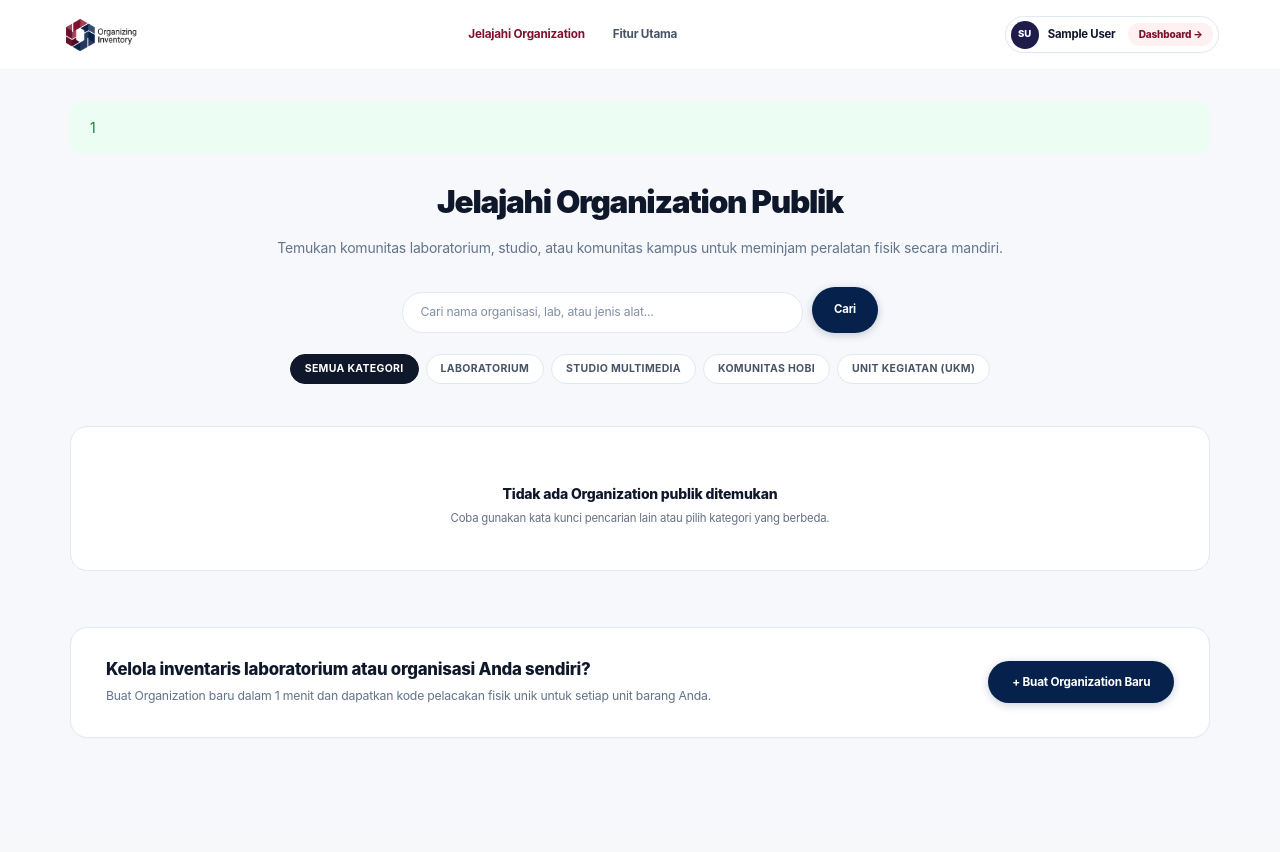
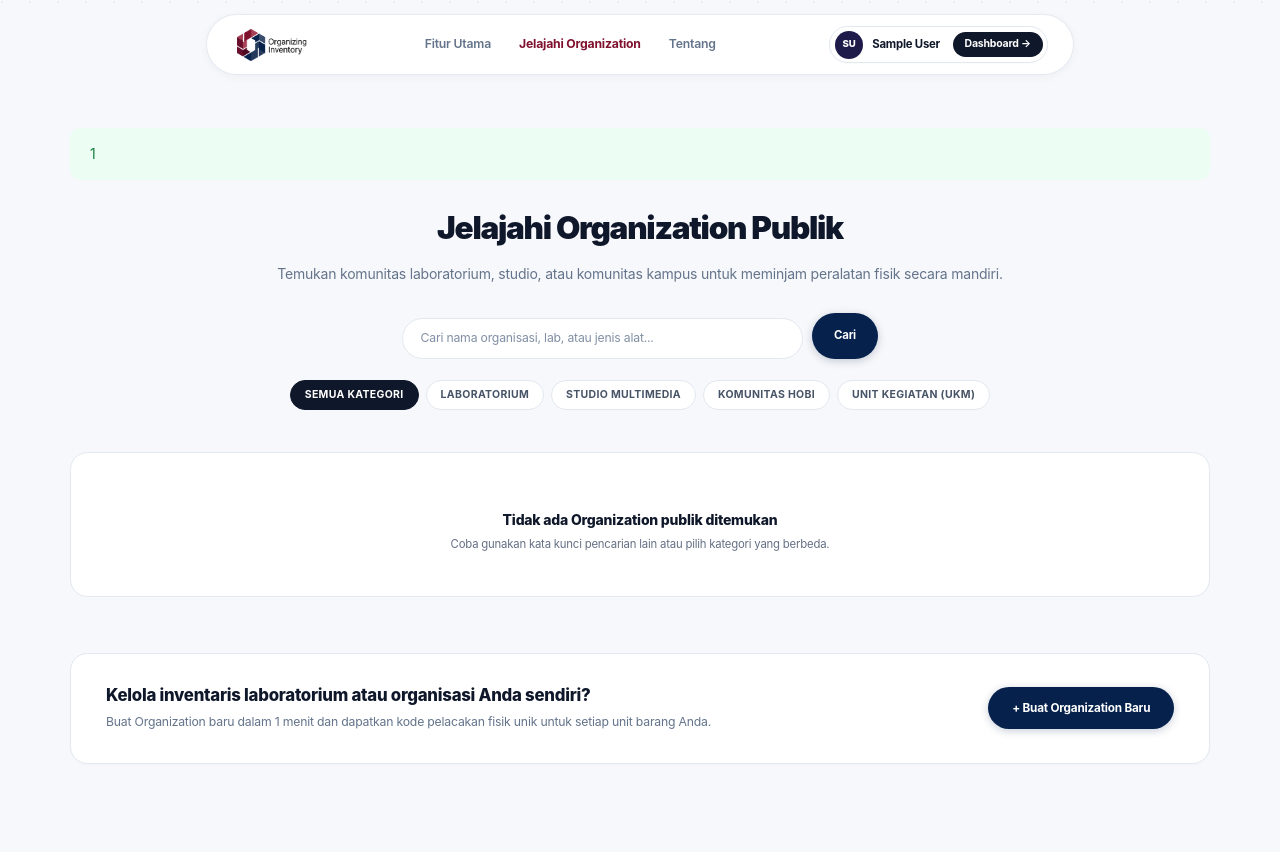
Before and after one commit to chandrakusumaa/Project-MPPL-Sistem-Peminjaman-Barang-Berbasis-Website, a Laravel app: page /organizations in a window 1280 px wide. Before the commit the page ends 738 px from the top, so only its background shows below. Run offline with Laravel 12, Linux system fonts and the light colour scheme; the visitor is signed in with stand-in values (Sample User, id 1); tables that the repository leaves empty hold one stand-in row (values such as "Sample post"); style sheets or scripts are compiled from the project's sources; some libraries are stand-ins or nearby versions.

Commit message:
fix: samakan navbar halaman publik dengan floating navbar landing page

```diff
--- a/resources/views/components/navigation/topbar.blade.php
+++ b/resources/views/components/navigation/topbar.blade.php
@@ -5,36 +5,38 @@
     $initials = $user ? collect(preg_split('/\s+/', trim($user->name)))->take(2)->map(fn($part) => mb_substr($part, 0, 1))->implode('') : 'U';
 @endphp
 
-<header style="height: 70px; background: #ffffff; border-bottom: 1px solid #f1f5f9; display: flex; align-items: center; position: sticky; top: 0; z-index: 30; width: 100%;">
-    <div style="max-width: 1200px; width: 100%; margin: 0 auto; padding: 0 1.5rem; display: flex; align-items: center; justify-content: space-between; gap: 1.5rem;">
+<div style="position: sticky; top: 14px; z-index: 50; max-width: 64rem; width: 100%; margin: 14px auto 1.5rem auto; padding: 0 1rem; box-sizing: border-box;">
+    <header style="height: auto; width: 100%; display: flex; align-items: center; justify-content: space-between; gap: 1.25rem; padding: 0.75rem 1.75rem; background: rgba(255, 255, 255, 0.92); backdrop-filter: blur(14px); -webkit-backdrop-filter: blur(14px); border: 1px solid rgba(226, 232, 240, 0.9); border-radius: 9999px; box-shadow: 0 2px 10px rgba(15, 23, 42, 0.04); transition: all 0.2s ease;">
 
         <!-- BRAND LOGO (KIRI) -->
-        <a href="{{ route('landing') }}" style="display: flex; align-items: center; text-decoration: none; flex-shrink: 0;">
-            <img src="{{ asset('images/logo.png') }}" alt="Organizing Inventory" style="height: 38px; width: auto; object-fit: contain;">
+        <a href="{{ route('landing') }}" style="display: flex; align-items: center; text-decoration: none; flex-shrink: 0;" aria-label="Organization Inventory">
+            <img src="{{ asset('images/logo.png') }}" alt="Organization Inventory" style="height: 38px; width: auto; object-fit: contain;">
         </a>
 
-        <!-- NAV LINKS (TENGAH - SESUAI FOTO 4 & 5) -->
-        <nav style="display: flex; align-items: center; gap: 2rem; font-size: 0.84rem; font-weight: 700;">
-            <a href="{{ route('organizations') }}" style="color: {{ request()->routeIs('organizations') ? '#7f112e' : '#475467' }}; text-decoration: none; transition: color 0.15s ease;" onmouseover="this.style.color='#7f112e'" onmouseout="this.style.color='{{ request()->routeIs('organizations') ? '#7f112e' : '#475467' }}'">
+        <!-- NAV LINKS (TENGAH - SAMA DENGAN LANDING PAGE) -->
+        <nav aria-label="Navigasi Utama" style="display: flex; align-items: center; gap: 2rem; font-size: 0.875rem; font-weight: 600;">
+            <a href="{{ route('landing') }}#fitur" style="color: #64748b; text-decoration: none; transition: color 0.15s ease;" onmouseover="this.style.color='#0f172a'" onmouseout="this.style.color='#64748b'">
+                Fitur Utama
+            </a>
+            <a href="{{ route('organizations') }}" style="color: {{ request()->routeIs('organizations') ? '#7f112e' : '#64748b' }}; font-weight: {{ request()->routeIs('organizations') ? '700' : '600' }}; text-decoration: none; transition: color 0.15s ease;" onmouseover="this.style.color='#0f172a'" onmouseout="this.style.color='{{ request()->routeIs('organizations') ? '#7f112e' : '#64748b' }}'">
                 Jelajahi Organization
             </a>
-            <a href="{{ route('landing') }}#features" style="color: #475467; text-decoration: none; transition: color 0.15s ease;" onmouseover="this.style.color='#7f112e'" onmouseout="this.style.color='#475467'">
-                Fitur Utama
+            <a href="{{ route('landing') }}#tentang" style="color: #64748b; text-decoration: none; transition: color 0.15s ease;" onmouseover="this.style.color='#0f172a'" onmouseout="this.style.color='#64748b'">
+                Tentang
             </a>
         </nav>
 
-        <!-- USER PILL / AUTH (KANAN - SESUAI FOTO 4 & 5) -->
-        <div style="display: flex; align-items: center; gap: 0.875rem;">
+        <!-- AUTH / USER ACTIONS (KANAN - SAMA DENGAN LANDING PAGE) -->
+        <div style="display: flex; align-items: center; gap: 0.75rem; flex-shrink: 0;">
             @auth
-                <!-- User Pill matching Foto 4 & 5 -->
-                <div style="display: inline-flex; align-items: center; gap: 0.65rem; background: #ffffff; border: 1px solid #e2e8f0; border-radius: 9999px; padding: 0.25rem 0.35rem 0.25rem 0.35rem; box-shadow: 0 1px 3px rgba(0,0,0,0.02);">
+                <div style="display: inline-flex; align-items: center; gap: 0.65rem; background: #ffffff; border: 1px solid #e2e8f0; border-radius: 9999px; padding: 0.25rem 0.35rem; box-shadow: 0 1px 3px rgba(0,0,0,0.02);">
                     <div style="width: 28px; height: 28px; border-radius: 9999px; background: #1e1b4b; color: #ffffff; display: flex; align-items: center; justify-content: center; font-size: 0.6875rem; font-weight: 800;">
-                        {{ $initials ?: 'WA' }}
+                        {{ $initials ?: 'U' }}
                     </div>
                     <span style="font-size: 0.8125rem; font-weight: 700; color: #0f172a; padding-right: 0.25rem;">
                         {{ $user->name }}
                     </span>
-                    <a href="{{ route('dashboard') }}" style="background: #fff1f2; color: #7f112e; border-radius: 9999px; padding: 0.25rem 0.75rem; font-size: 0.72rem; font-weight: 800; text-decoration: none; transition: all 0.15s ease;">
+                    <a href="{{ route('dashboard') }}" style="background: #0f172a; color: #ffffff; border-radius: 9999px; padding: 0.3rem 0.85rem; font-size: 0.75rem; font-weight: 700; text-decoration: none; transition: background 0.15s ease;" onmouseover="this.style.background='#1e293b'" onmouseout="this.style.background='#0f172a'">
                         Dashboard &rarr;
                     </a>
                 </div>
@@ -45,14 +47,14 @@
                     </button>
                 @endif
             @else
-                <a href="{{ route('login') }}" class="pill-btn btn-secondary-light" style="padding: 0.45rem 1rem; font-size: 0.8125rem;">
+                <a href="{{ route('login') }}" style="color: #0f172a; font-weight: 700; text-decoration: none; padding: 0.4rem 0.75rem; font-size: 0.875rem; transition: color 0.15s ease;" onmouseover="this.style.color='#7f112e'" onmouseout="this.style.color='#0f172a'">
                     Masuk
                 </a>
-                <a href="{{ route('register') }}" class="btn-maroon" style="padding: 0.45rem 1.15rem; font-size: 0.8125rem;">
-                    Daftar
+                <a href="{{ route('register') }}" style="display: inline-flex; align-items: center; justify-content: center; background: #0f172a; color: #ffffff; border-radius: 9999px; font-weight: 700; font-size: 0.8125rem; padding: 0.5rem 1.15rem; text-decoration: none; transition: background 0.15s ease;" onmouseover="this.style.background='#1e293b'" onmouseout="this.style.background='#0f172a'">
+                    Buat Akun
                 </a>
             @endauth
         </div>
 
-    </div>
-</header>
+    </header>
+</div>
```
